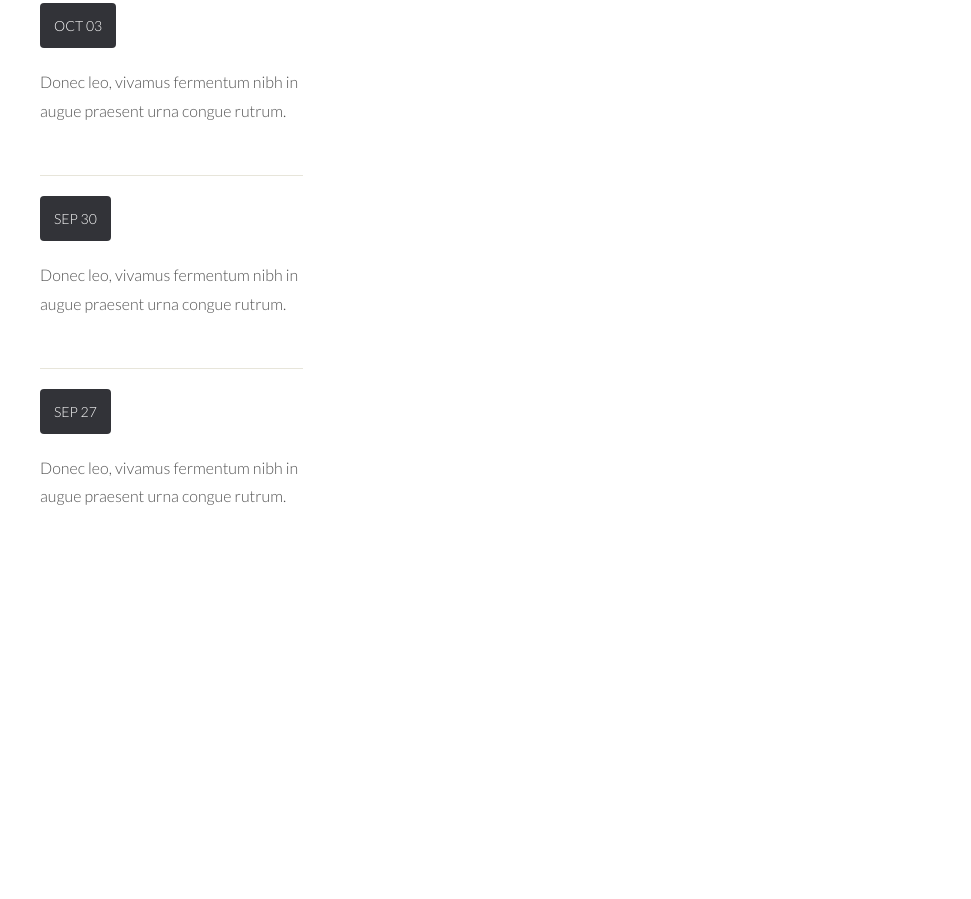
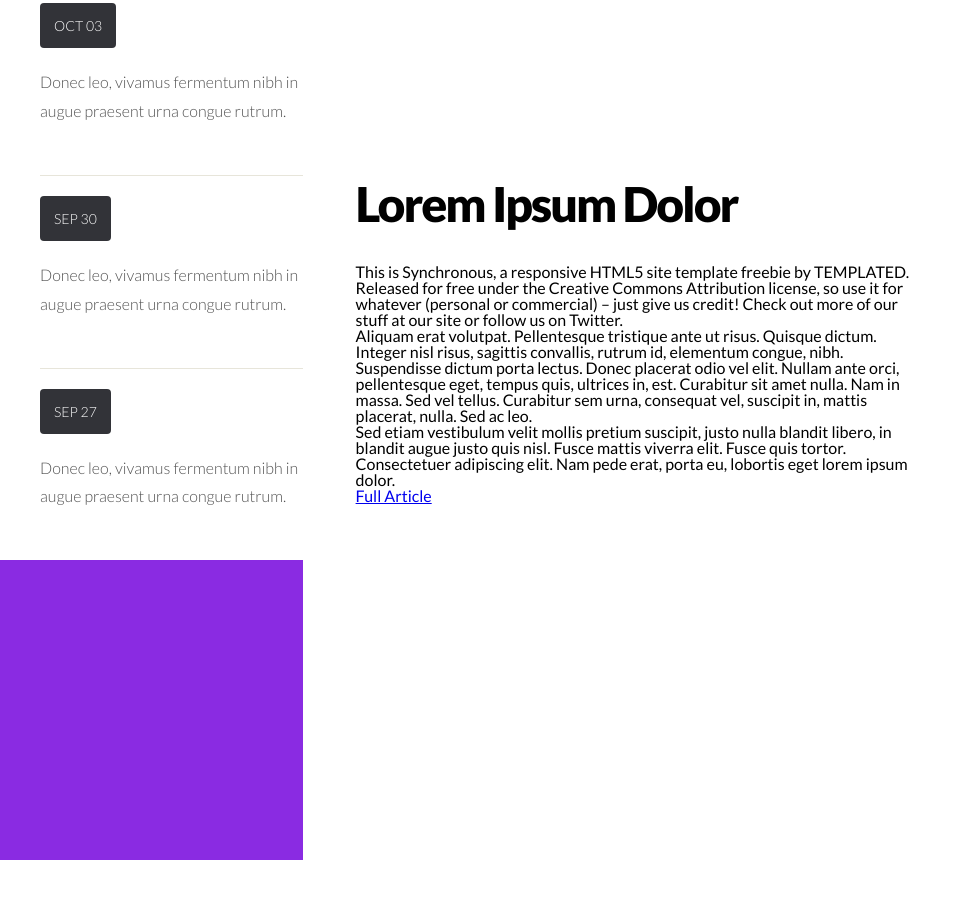
Before and after one commit to foriv909/sample, a plain HTML site: page demo5/index.html in a window 1280 px wide. Shown: the part 667-1566 px from the top of the page, without its empty margins (0-971 px from the left). Before the commit the page ends 1307 px from the top, so only its background shows below. Drawn offline with Linux system fonts and the light colour scheme; a web font is replaced by a local one.

Commit message:
add main log＆des

```diff
--- a/demo5/index.html
+++ b/demo5/index.html
@@ -72,7 +72,27 @@
                                 </ul>
                             </div>
                         </div>
-                        <div class="main-center"></div>
+                        <div class="main-center">
+                            <div class="main-center-container">
+                                <div class="main-center-header">
+                                    <div class="main-center-logo">Lorem Ipsum Dolor</div>
+                                </div>
+                                <div>
+                                    This is Synchronous, a responsive HTML5 site template freebie by TEMPLATED. Released for free under the Creative Commons Attribution license, so use it for whatever (personal or commercial) – just give us credit! Check out more of our stuff at our site or follow us on Twitter.
+                                </div>
+                                <div>
+                                    Aliquam erat volutpat. Pellentesque tristique ante ut risus. Quisque dictum. Integer nisl risus, sagittis convallis, rutrum id, elementum congue, nibh. Suspendisse dictum porta lectus. Donec placerat odio vel elit. Nullam ante orci, pellentesque eget, tempus quis, ultrices in, est. Curabitur sit amet nulla. Nam in massa. Sed vel tellus. Curabitur sem urna, consequat vel, suscipit in, mattis placerat, nulla. Sed ac leo.
+                                </div>
+                                <div>
+                                    Sed etiam vestibulum velit mollis pretium suscipit, justo nulla blandit libero, in blandit augue justo quis nisl. Fusce mattis viverra elit. Fusce quis tortor. Consectetuer adipiscing elit. Nam pede erat, porta eu, lobortis eget lorem ipsum dolor.
+                                </div>
+                                <div>
+                                    <a href="#" class="main-center-a">
+                                        Full Article
+                                    </a>
+                                </div>
+                            </div>
+                        </div>
                         <div class="main-right"></div>
                     </div>
                 </div>
--- a/demo5/style.css
+++ b/demo5/style.css
@@ -109,6 +109,7 @@ html, body, div, span, applet, object, iframe, h1, h2, h3, h4, h5, h6, p, blockq
 .main-left{
     padding-left: 50px;
     width: 25%;
+    display: inline-block;
 }
 
 .main-left-sidebar{
@@ -175,3 +176,32 @@ html, body, div, span, applet, object, iframe, h1, h2, h3, h4, h5, h6, p, blockq
     color: #525252;
     line-height: 180%;
 }
+
+.main-center{
+    width: 50%;
+    padding-left: 50px;
+    display: inline-block
+}
+
+.main-center-header{
+    margin-bottom: 32px;
+}
+
+.main-center-logo{
+    font-size: 48px;
+    line-height: 57.6px;
+    font-weight: 900;
+    letter-spacing: -2px;
+
+}
+
+
+
+
+
+.main-right{
+    background-color: blueviolet;
+    height: 300px;
+    width: 25%;
+    display: inline-block
+}
```
